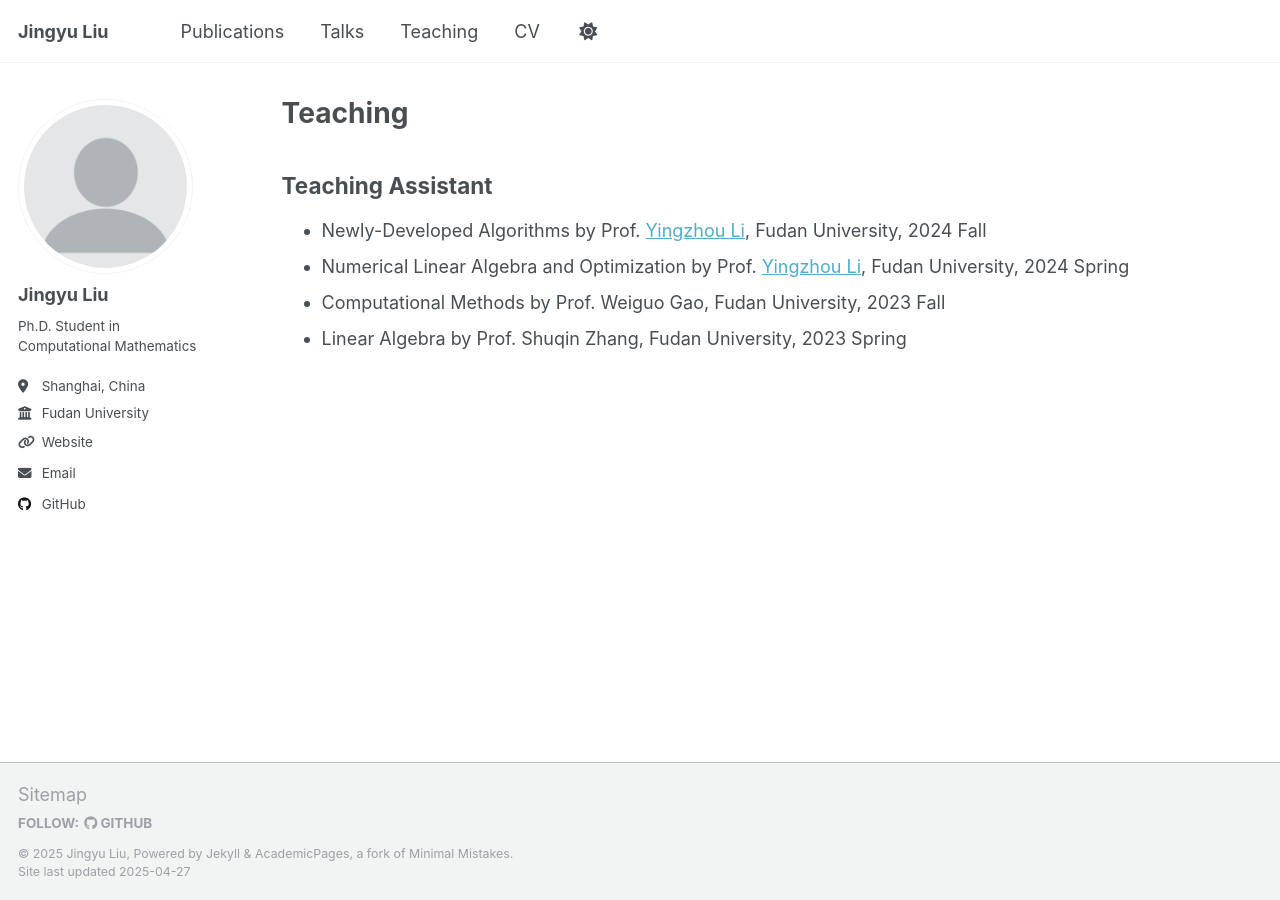
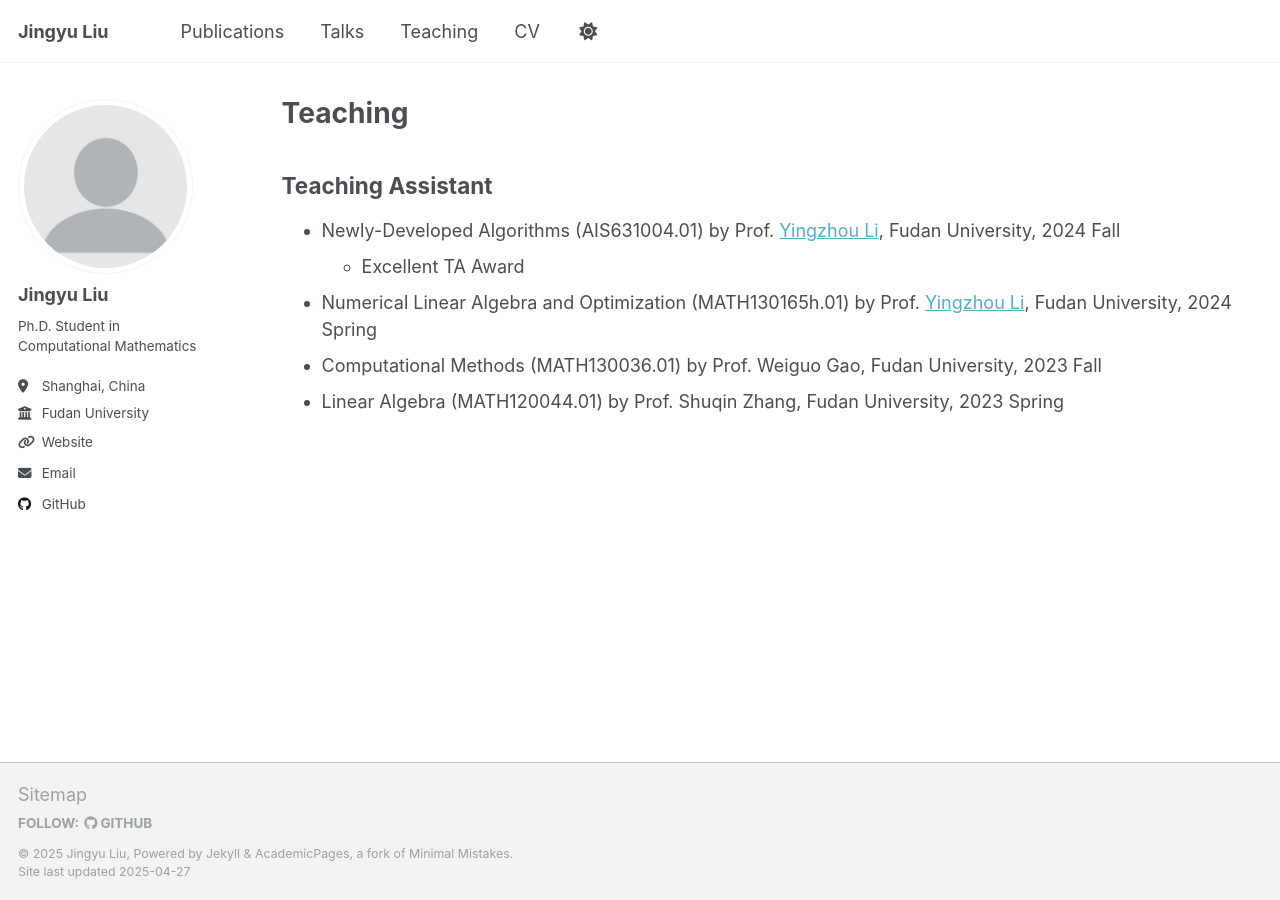
Before and after one commit to JingyuLiuMath/JingyuLiuMath.github.io, a Jekyll site: the page built from _pages/teaching.md, in a window 1280 px wide. Built offline with Jekyll 4.4.1, drawn with Linux system fonts in a browser that asks for light colours.

Commit message:
final update on teaching

```diff
--- a/_pages/teaching.md
+++ b/_pages/teaching.md
@@ -9,7 +9,8 @@ author_profile: true
 
 ## Teaching Assistant
 
-* Newly-Developed Algorithms by Prof. [Yingzhou Li](https://yingzhouli.com/), Fudan University, 2024 Fall
-* Numerical Linear Algebra and Optimization by Prof. [Yingzhou Li](https://yingzhouli.com/), Fudan University, 2024 Spring
-* Computational Methods by Prof. Weiguo Gao, Fudan University, 2023 Fall
-* Linear Algebra by Prof. Shuqin Zhang, Fudan University, 2023 Spring
+* Newly-Developed Algorithms (AIS631004.01) by Prof. [Yingzhou Li](https://yingzhouli.com/), Fudan University, 2024 Fall
+  * Excellent TA Award
+* Numerical Linear Algebra and Optimization (MATH130165h.01) by Prof. [Yingzhou Li](https://yingzhouli.com/), Fudan University, 2024 Spring
+* Computational Methods (MATH130036.01) by Prof. Weiguo Gao, Fudan University, 2023 Fall
+* Linear Algebra (MATH120044.01) by Prof. Shuqin Zhang, Fudan University, 2023 Spring
```
